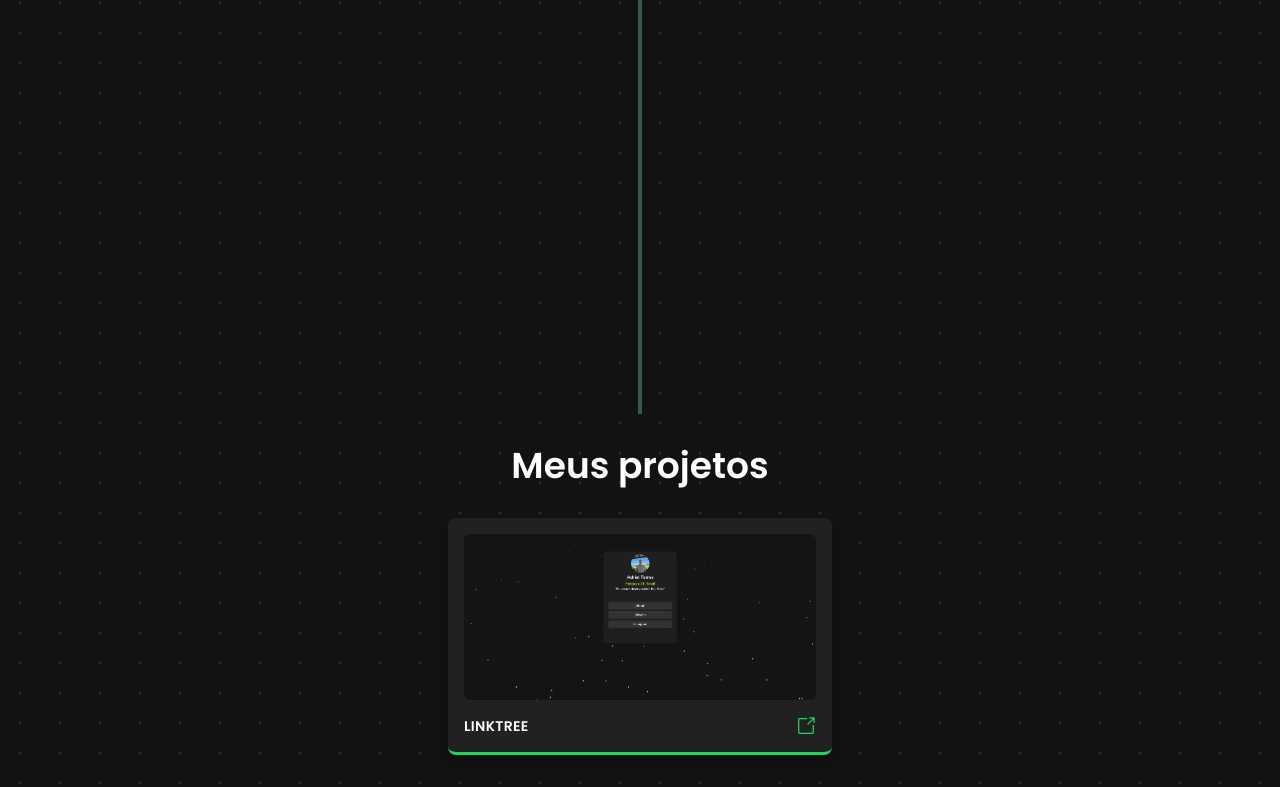
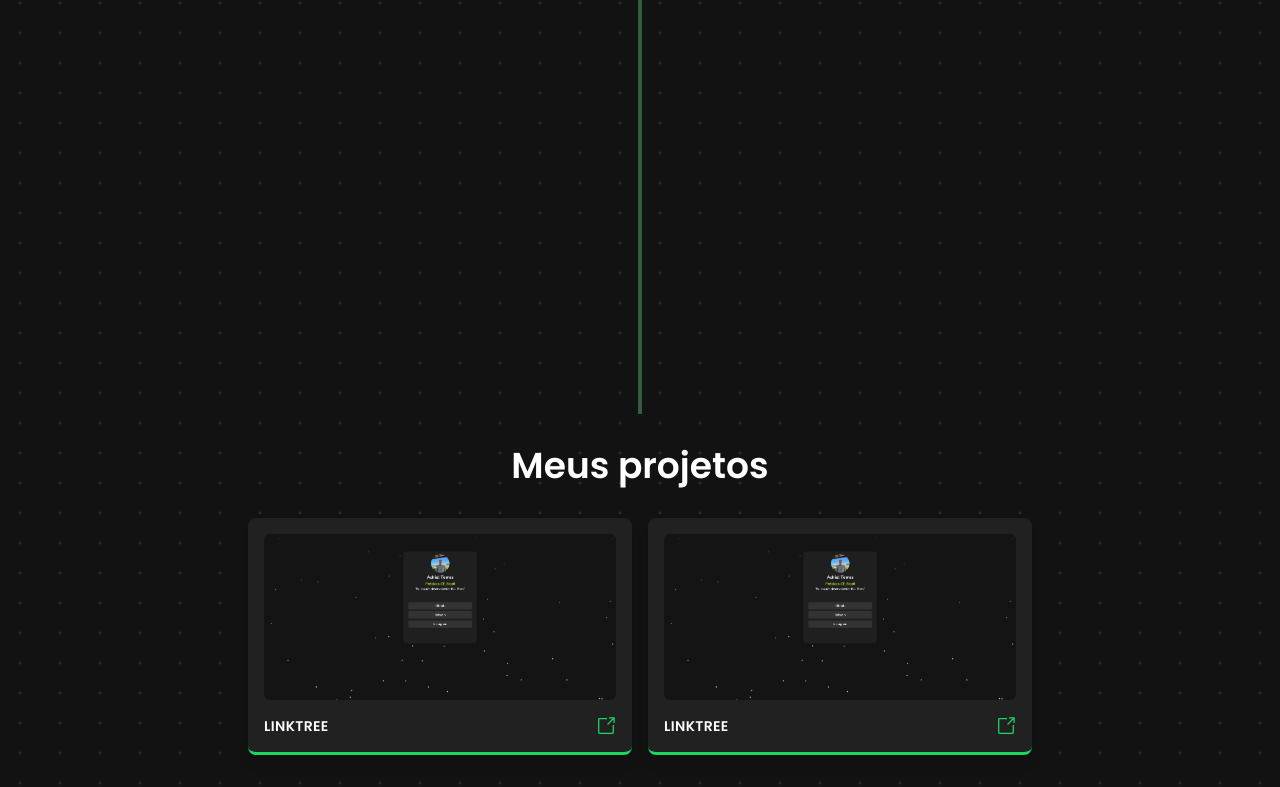
Before and after one commit to adrieeltorres1/adrielPortfolio, a React (Vite) app: page / in a window 1280 px wide. Shown: the part 1962-2749 px from the top of the page. Built offline with nearby package versions, Linux system fonts and the light colour scheme.

Commit message:
Criando animações

```diff
--- a/src/components/Projetos.jsx
+++ b/src/components/Projetos.jsx
@@ -1,18 +1,35 @@
 import perfilLinks from '/img/perfilLinks.png';
 import { GoLinkExternal } from "react-icons/go";
+
 
 const Projetos = () => {
     return (
         <>
             <h2 className="flex justify-center font-semibold text-4xl text-white mt-8 px-4">Meus projetos</h2>
-            <div id='skillCards' className="flex justify-center flex-wrap mt-8 mb-8 px-4 gap-4">
-                <div className="w-full max-w-xs sm:max-w-sm bg-[#212121] rounded-lg shadow-lg
-                                transition-transform duration-300 hover:scale-105
-                                border-b-[3px] border-verde-spotify">
-                    <a href="https://perfil-links.vercel.app/" target="_blank" rel="noopener noreferrer" className="block p-4">
+            <div className="flex justify-center flex-wrap mt-8 mb-8 px-4 gap-4">
+                <div
+                className="
+                projetoCard
+                animate__animated
+                w-full max-w-xs
+                sm:max-w-sm
+                bg-[#212121]
+                rounded-lg
+                shadow-lg
+                transition-transform
+                duration-300
+                hover:scale-105
+                border-b-[3px]
+                border-verde-spotify
+                " >
+                    <a
+                    href="https://perfil-links.vercel.app/"
+                    target="_blank"
+                    rel="noopener noreferrer"
+                    className="block p-4">
                         <img
                             src={perfilLinks}
-                            alt="Projeto Linktree"
+                            alt="Linktree"
                             className="w-full h-full object-cover rounded-md"
                         />
                     </a>
@@ -25,7 +42,44 @@ const Projetos = () => {
                         </a>
                     </div>
                 </div>
+                  <div
+                className="
+                projetoCard
+                animate__animated
+                w-full max-w-xs
+                sm:max-w-sm
+                bg-[#212121]
+                rounded-lg
+                shadow-lg
+                transition-transform
+                duration-300
+                hover:scale-105
+                border-b-[3px]
+                border-verde-spotify
+                " >
+                    <a
+                    href="https://perfil-links.vercel.app/"
+                    target="_blank"
+                    rel="noopener noreferrer"
+                    className="block p-4">
+                        <img
+                            src={perfilLinks}
+                            alt="Linktree"
+                            className="w-full h-full object-cover rounded-md"
+                        />
+                    </a>
+                    <div className="px-4 pb-4 flex justify-between items-center">
+                        <p className="text-white text-sm tracking-wide font-semibold">
+                            LINKTREE
+                        </p>
+                        <a href="https://perfil-links.vercel.app/" target="_blank" rel="noopener noreferrer">
+                            <GoLinkExternal className="text-verde-spotify text-xl font-bold" />
+                        </a>
+                    </div>
+                </div>
+
             </div>
+              {/* <h2 className='animate__animated animate__pulse animate__infinite text-verde-spotify'>TESTE DE ANIMAÇÃO</h2> */}
         </>
     );
 }
--- a/src/main.jsx
+++ b/src/main.jsx
@@ -1,5 +1,6 @@
 import { StrictMode } from 'react'
 import { createRoot } from 'react-dom/client'
+import 'animate.css';
 import App from './App.jsx'
 
 createRoot(document.getElementById('root')).render(
--- a/src/style.css
+++ b/src/style.css
@@ -6,9 +6,9 @@
 }
 
 body {
- background-color: #121212;
- background-image: radial-gradient(circle, #f7f4f41a 1px, transparent 2px);
- background-size: 40px 30px;
+  background-color: #121212;
+  background-image: radial-gradient(circle, #f7f4f41a 1px, transparent 2px);
+  background-size: 40px 30px;
 }
 
 
@@ -16,3 +16,20 @@ body {
   background: #335c43 !important;
   border: none;
 }
+
+/* @media (max-width: 767px) {
+  .projetoCard.animate__animated {
+    animation-name: fadeInRight;
+    animation-delay: 0.3s;
+    animation-iteration-count: 0.3s;
+
+  }
+} */
+
+/* Em src/index.css */
+
+@media (max-width: 767px) {
+  .projetoCard.animate__animated {
+    animation: fadeInRight 0.8s ease-out 0.3s 1 both;
+  }
+}
```
